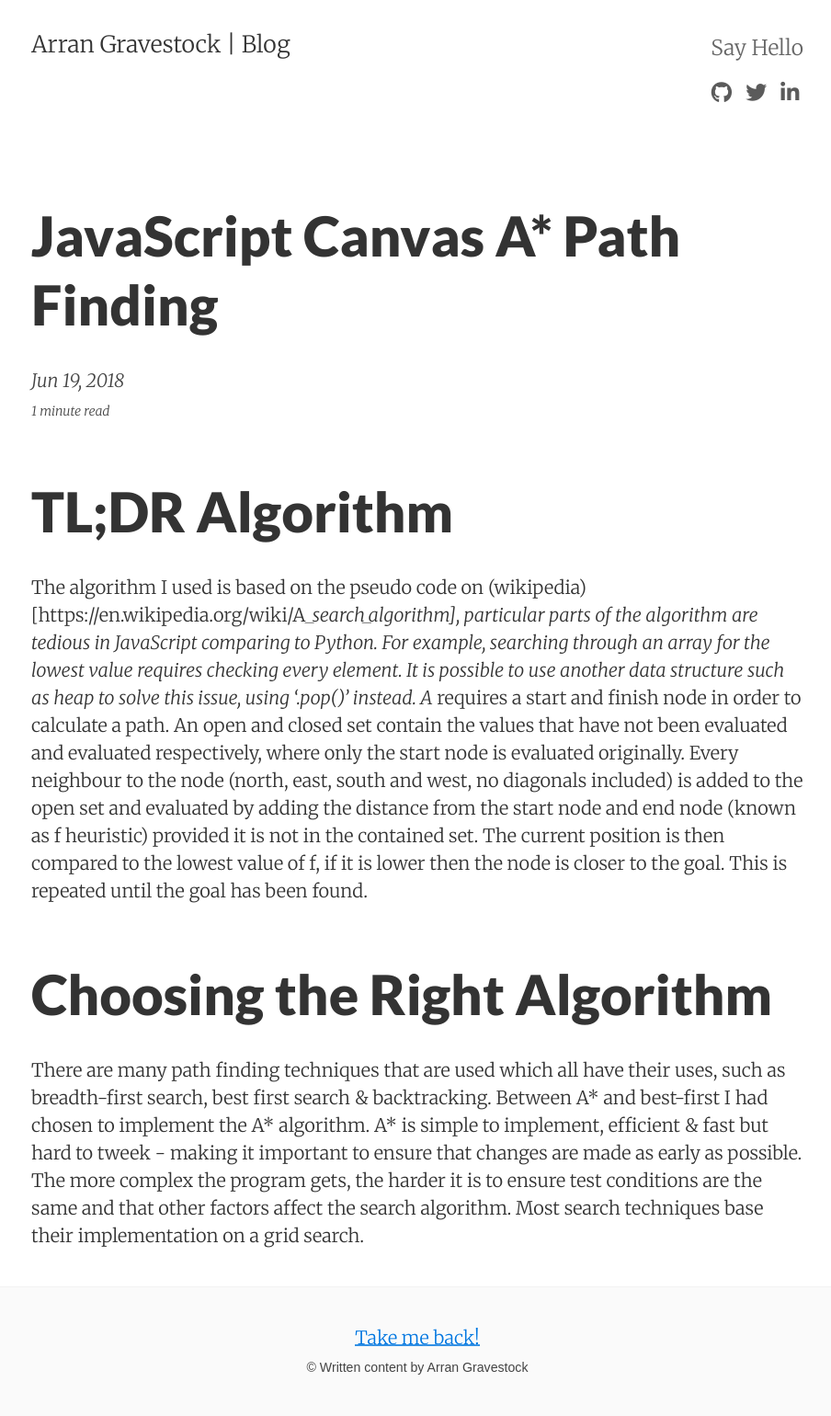
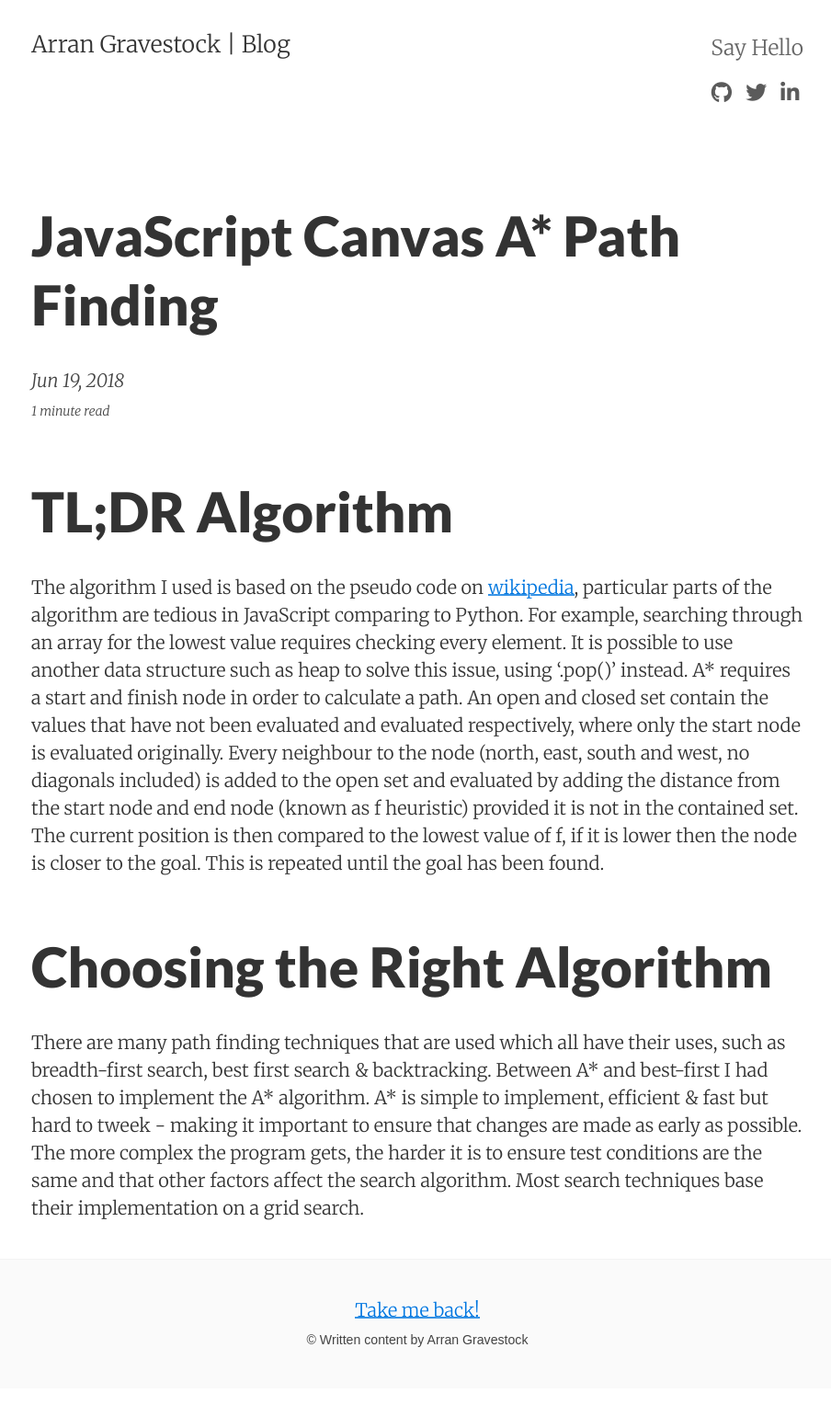
Before and after one commit to ArranGravestock/blog, a Jekyll site: the page built from _posts/2018-06-19-path-finding.md, in a window 1280 px wide. Shown: the whole page at 92% size, without its empty margins (186-1090 px from the left). Built offline with Jekyll 4.4.1, drawn with Linux system fonts in a browser that asks for light colours; nearby versions of some CDN libraries; after the commit the page ends 1510 px from its top, so only the background shows below that.

Commit message:
Update 2018-06-19-path-finding.md

```diff
--- a/_posts/2018-06-19-path-finding.md
+++ b/_posts/2018-06-19-path-finding.md
@@ -7,7 +7,7 @@ categories: ai javascript canvas a* prim algorithm maze generation
 ---
 
 # TL;DR Algorithm
-The algorithm I used is based on the pseudo code on (wikipedia)[https://en.wikipedia.org/wiki/A*_search_algorithm], particular parts of the algorithm are tedious in JavaScript comparing to Python. For example, searching through an array for the lowest value requires checking every element. It is possible to use another data structure such as heap to solve this issue, using ‘.pop()’ instead. A* requires a start and finish node in order to calculate a path. An open and closed set contain the values that have not been evaluated and evaluated respectively, where only the start node is evaluated originally. Every neighbour to the node (north, east, south and west, no diagonals included) is added to the open set and evaluated by adding the distance from the start node and end node (known as f heuristic) provided it is not in the contained set. The current position is then compared to the lowest value of f, if it is lower then the node is closer to the goal. This is repeated until the goal has been found.
+The algorithm I used is based on the pseudo code on [wikipedia](https://en.wikipedia.org/wiki/A*_search_algorithm), particular parts of the algorithm are tedious in JavaScript comparing to Python. For example, searching through an array for the lowest value requires checking every element. It is possible to use another data structure such as heap to solve this issue, using ‘.pop()’ instead. A* requires a start and finish node in order to calculate a path. An open and closed set contain the values that have not been evaluated and evaluated respectively, where only the start node is evaluated originally. Every neighbour to the node (north, east, south and west, no diagonals included) is added to the open set and evaluated by adding the distance from the start node and end node (known as f heuristic) provided it is not in the contained set. The current position is then compared to the lowest value of f, if it is lower then the node is closer to the goal. This is repeated until the goal has been found.
 
 # Choosing the Right Algorithm
 There are many path finding techniques that are used which all have their uses, such as breadth-first search, best first search & backtracking. Between A* and best-first I had chosen to implement the A* algorithm. A* is simple to implement, efficient & fast but hard to tweek - making it important to ensure that changes are made as early as possible. The more complex the program gets, the harder it is to ensure test conditions are the same and that other factors affect the search algorithm. Most search techniques base their implementation on a grid search.
```
